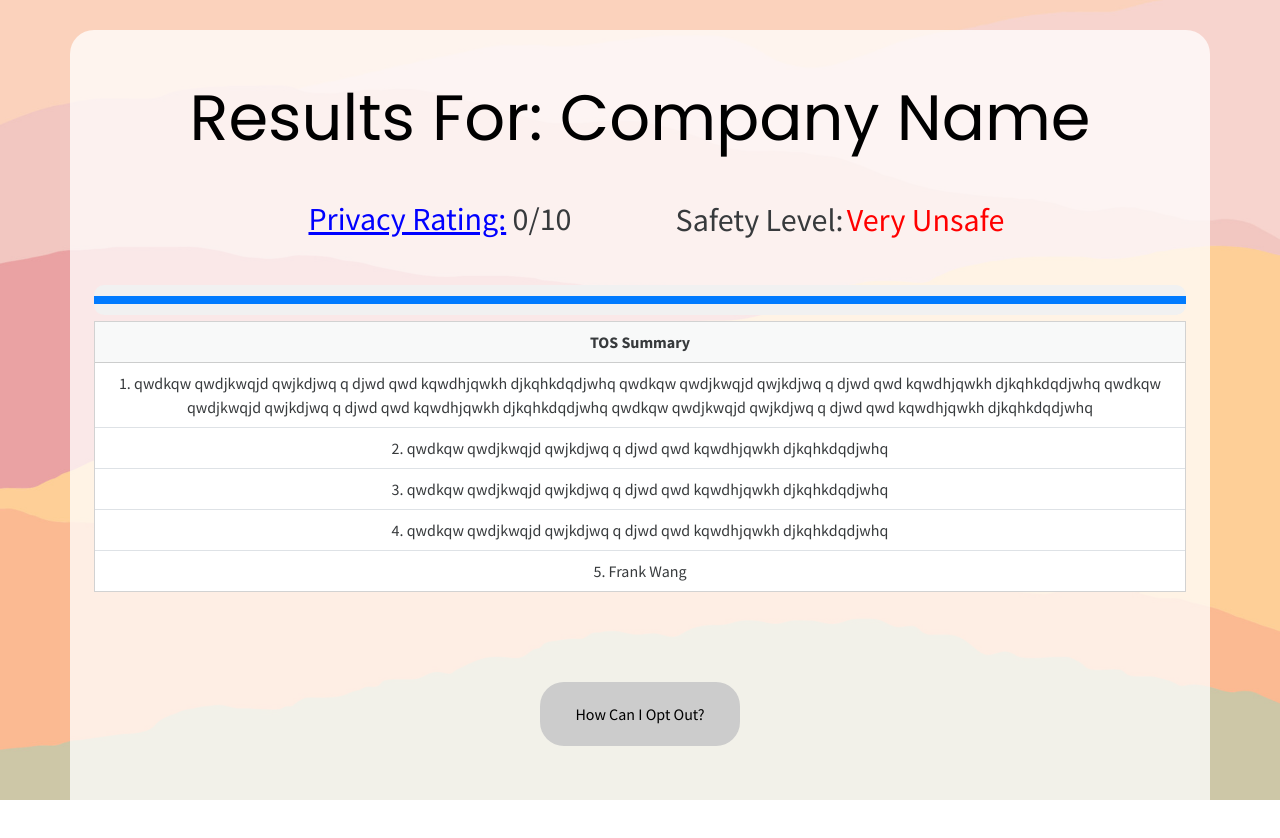
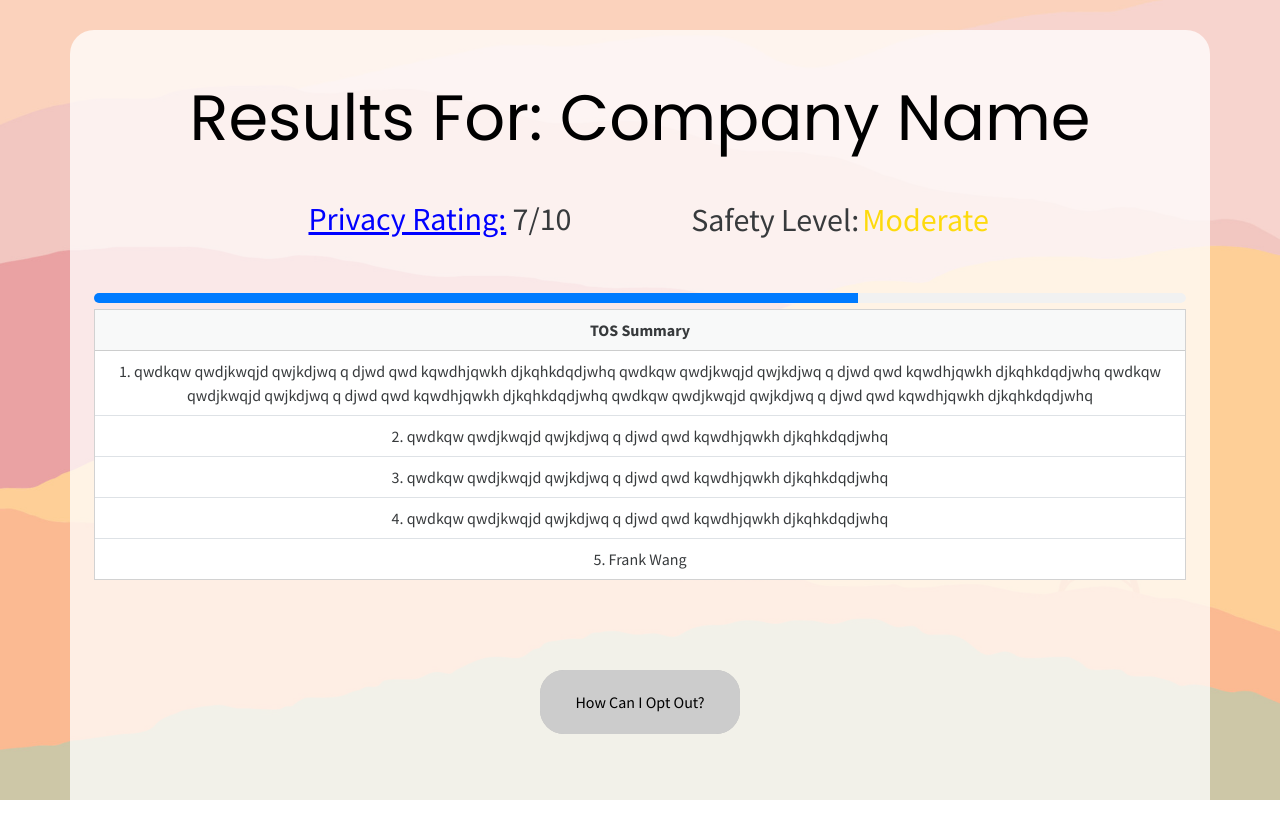
Before and after one commit to larryz1230/TOSter, a React (Create React App) app: page /results in a window 1280 px wide. Shown: the top 838 px of the page. Built offline with nearby package versions, Linux system fonts and the light colour scheme.

Commit message:
results slider

```diff
--- a/src/components/results/Modal.js
+++ b/src/components/results/Modal.js
@@ -1,60 +1,92 @@
-import { useEffect, useState } from 'react';
-import Button from 'react-bootstrap/Button';
-import Modal from 'react-bootstrap/Modal';
-import { Row } from 'react-bootstrap';
-import './res.css'
+import { useEffect, useState } from "react";
+import Button from "react-bootstrap/Button";
+import Modal from "react-bootstrap/Modal";
+import { Row } from "react-bootstrap";
+import "./res.css";
 
-
-const privrating = "0";
+const privrating = "7";
 
 function Example() {
   const [show, setShow] = useState(false);
-  const [safety, setSafety] = useState('');
+  const [safety, setSafety] = useState("");
 
   const handleClose = () => setShow(false);
   const handleShow = () => setShow(true);
 
-
-  function handleSafety({privrating}){
-    if (privrating == '0' || privrating === '1' || privrating === '2') {
-      setSafety('Very Unsafe')
-    }
-    else if(privrating == '3' || privrating == '4') {
-      setSafety('Unsafe')
-    }
-    else if(privrating == '5' || privrating == '6' || privrating == '7') {
-      setSafety('Moderate')
-    }
-    else {
-      setSafety('Safe')
+  function handleSafety({ privrating }) {
+    if (privrating == "0" || privrating === "1" || privrating === "2") {
+      setSafety("Very Unsafe");
+    } else if (privrating == "3" || privrating == "4") {
+      setSafety("Unsafe");
+    } else if (privrating == "5" || privrating == "6" || privrating == "7") {
+      setSafety("Moderate");
+    } else {
+      setSafety("Safe");
     }
   }
 
   useEffect(() => {
-    handleSafety({privrating})
-  }, [privrating])
-
+    handleSafety({ privrating });
+  }, [privrating]);
 
   return (
     <>
-
-      <label className= 'res-privacy-rating' for="customRange3"><u variant="primary" style={{ color: 'blue'}} onClick={handleShow}>Privacy Rating:</u> {privrating}/10</label> {/*class="form-label"*/}
+      <label
+        className="res-privacy-rating"
+        for="customRange3">
+        <u
+          variant="primary"
+          style={{ color: "blue" }}
+          onClick={handleShow}>
+          Privacy Rating:
+        </u>{" "}
+        {privrating}/10
+      </label>{" "}
+      {/*class="form-label"*/}
       <br></br>
       <br></br>
-      <label className = 'res-safety-score' for="customRange3">Safety Level: </label>
-      {' '} {/* creates a space between Safety Level and safety */}
-      <label className = 'res-safety-score' style={{ color: safety === 'Very Unsafe' ? 'red' : safety === 'Unsafe' ? 'orange'
-      : safety === 'Moderate' ? '#FDDA0D' : 'green'}}> {safety}</label>
-
-      <input disabled="true" type="range" class="form-range" min="0" max="10" step="1" id="customRange3" value={privrating}></input>
-
-
-      <Modal show={show} onHide={handleClose} className='modal-container'>
+      <label
+        className="res-safety-score"
+        for="customRange3">
+        Safety Level:{" "}
+      </label>{" "}
+      {/* creates a space between Safety Level and safety */}
+      <label
+        className="res-safety-score"
+        style={{
+          color:
+            safety === "Very Unsafe"
+              ? "red"
+              : safety === "Unsafe"
+              ? "orange"
+              : safety === "Moderate"
+              ? "#FDDA0D"
+              : "green",
+        }}>
+        {" "}
+        {safety}
+      </label>
+      <input
+        disabled="true"
+        type="range"
+        min="0"
+        max="10"
+        step="1"
+        id="customRange3"
+        className="custom-slider"
+        value={privrating}></input>
+      <Modal
+        show={show}
+        onHide={handleClose}
+        className="modal-container">
         <Modal.Header closeButton>
           <Modal.Title>What is privacy rating? </Modal.Title>
         </Modal.Header>
-        <Modal.Body>This privacy rating takes into account the details of the contract as well as historical information about the company to rate how secure user's information will be. </Modal.Body>
-
+        <Modal.Body>
+          This privacy rating takes into account the details of the contract as
+          well as historical information about the company to rate how secure
+          user's information will be.{" "}
+        </Modal.Body>
       </Modal>
     </>
   );
--- a/src/components/results/Results.js
+++ b/src/components/results/Results.js
@@ -1,19 +1,17 @@
-import React from 'react'
+import React from "react";
 import { useEffect, useState } from "react";
-import { Container } from 'react-bootstrap';
-import Modal from './Modal';
-import './res.css'
-import { useLocation } from 'react-router-dom';
-
+import { Container } from "react-bootstrap";
+import Modal from "./Modal";
+import "./res.css";
+import { useLocation } from "react-router-dom";
 
 var set = false;
 
 function Results() {
-
   const location = useLocation();
 
   // Access the prop passed through the state object
-    const c_name = location.state?.c_name || 'Default Value';
+  const c_name = location.state?.c_name || "Default Value";
 
   console.log(c_name);
 
@@ -29,15 +27,14 @@ function Results() {
     // Your array with values
 
     console.log("called useeffect");
-        if (!set){
-
+    if (!set) {
       //insert here????
       const myArray = [
         "qwdkqw qwdjkwqjd qwjkdjwq q djwd qwd kqwdhjqwkh djkqhkdqdjwhq qwdkqw qwdjkwqjd qwjkdjwq q djwd qwd kqwdhjqwkh djkqhkdqdjwhq qwdkqw qwdjkwqjd qwjkdjwq q djwd qwd kqwdhjqwkh djkqhkdqdjwhq qwdkqw qwdjkwqjd qwjkdjwq q djwd qwd kqwdhjqwkh djkqhkdqdjwhq",
         "qwdkqw qwdjkwqjd qwjkdjwq q djwd qwd kqwdhjqwkh djkqhkdqdjwhq",
         "qwdkqw qwdjkwqjd qwjkdjwq q djwd qwd kqwdhjqwkh djkqhkdqdjwhq",
         "qwdkqw qwdjkwqjd qwjkdjwq q djwd qwd kqwdhjqwkh djkqhkdqdjwhq",
-            "Frank Wang"
+        "Frank Wang",
       ];
 
       // Get a reference to the ul element
@@ -47,59 +44,62 @@ function Results() {
       for (let i = 0; i < myArray.length; i++) {
         const li = document.createElement("li");
         li.classList.add("list-group-item");
-            li.textContent = (i + 1) + ". " + myArray[i];
+        li.textContent = i + 1 + ". " + myArray[i];
         ul.appendChild(li);
       }
       set = true;
-
     }
   }, []);
 
   return (
-
-
-
-        <Container fluid className='upload-background'>
-            <Container className='res-opacity-background'>
+    <Container
+      fluid
+      className="upload-background">
+      <Container className="res-opacity-background">
         <Container>
           <div>
-                    <h1 className = 'heading'>Results For: Company Name</h1>
+            <h1 className="heading">Results For: Company Name</h1>
           </div>
 
           <Modal></Modal>
-
-
 
           <div class="card">
             <div class="card-header">
               <b>TOS Summary</b>
             </div>
-                    <ul class="list-group list-group-flush" id="myList" style = {{borderradius:24}}>
-
-                    </ul>
+            <ul
+              class="list-group list-group-flush"
+              id="myList"
+              style={{ borderradius: 24 }}></ul>
           </div>
         </Container>
 
         <Container>
           <div>
-                <button className="res-button" type="button" onClick={toggleCollapse} style = {{position: 'relative',
-                top: 20}}>
+            <button
+              className="res-button button-container-results"
+              type="button"
+              onClick={toggleCollapse}
+              style={{ position: "relative", top: 20 }}>
               How Can I Opt Out?
             </button>
 
-                <div className={`collapse ${isCollapsed ? '' : 'show'}`} id="collapseExample">
-                    <div className="card card-body" style = {{position: 'relative', bottom: 30}}>
-                    Anim pariatur cliche reprehenderit, enim eiusmod high life accusamus terry richardson ad squid. Nihil anim keffiyeh helvetica, craft beer labore wes anderson cred nesciunt sapiente ea proident.
+            <div
+              className={`collapse ${isCollapsed ? "" : "show"}`}
+              id="collapseExample">
+              <div
+                className="card card-body"
+                style={{ position: "relative", bottom: 30 }}>
+                Anim pariatur cliche reprehenderit, enim eiusmod high life
+                accusamus terry richardson ad squid. Nihil anim keffiyeh
+                helvetica, craft beer labore wes anderson cred nesciunt sapiente
+                ea proident.
               </div>
             </div>
           </div>
         </Container>
-
-
-
       </Container>
     </Container>
-
   );
 }
 
--- a/src/components/results/res.css
+++ b/src/components/results/res.css
@@ -1,45 +1,54 @@
-#customRange3 {
-    width: 100%; /* Set the width to fill its container */
-    height: 30px; /* Set the height of the range bar */
-    background-color: #f1f1f1; /* Set the background color of the range bar */
-    border-radius: 10px; /* Add some roundness to the ends of the range bar */
-    outline: none; /* Remove the default focus outline */
+/* Base styles for the range input */
+input[type="range"] {
+  width: 100%;
+  height: 10px;
+  -webkit-appearance: none;
+  appearance: none;
+  outline: none;
+  background-color: transparent;
+  overflow: hidden;
+  border-radius: 10px;
 }
 
-/* Change the track color as the user changes the input value */
-#customRange3::-moz-range-progress {
-    background-color: #007bff;
+/* Styling the track (the background of the slider) */
+input[type="range"]::-webkit-slider-runnable-track {
+  background-color: #f1f1f1;
+  height: 10px;
+  border-radius: 5px;
 }
 
-#customRange3::-webkit-slider-runnable-track {
-    background-color: #007bff;
+/* Styling the thumb (the draggable handle) */
+input[type="range"]::-webkit-slider-thumb {
+  -webkit-appearance: none;
+  width: 0;
+  height: 0;
+  border: none;
+  box-shadow: none;
+  background-color: transparent;
+  box-shadow: -1000px 0 0 1000px #007bff;
 }
 
-/* Hide the default tick marks */
-#customRange3::-moz-range-track {
+/* Styling the thumb on different browsers */
+input[type="range"]::-moz-range-thumb {
+  width: 0;
+  height: 0;
   border: none;
+  box-shadow: none;
+  background-color: transparent;
 }
 
-#customRange3::-ms-track {
+input[type="range"]::-ms-thumb {
+  width: 0;
+  height: 0;
   border: none;
+  box-shadow: none;
+  background-color: transparent;
 }
-
-#customRange3::-webkit-slider-thumb {
-    -webkit-appearance: none;
-    appearance: none;
-    width: 0; /* Set the width of the thumb to 0 to hide it */
-  }
-
-  #customRange3::-moz-range-thumb {
-    width: 0;
-  }
-
 .res-opacity-background {
   background-color: rgba(255, 255, 255, 0.75);
   border-radius: 24px;
   padding-top: 50px;
   padding-bottom: 50px;
-
 }
 
 .res-button {
--- a/src/index.css
+++ b/src/index.css
@@ -47,7 +47,6 @@ code {
   z-index: -1;
   opacity: 0.75;
 }
-
 
 .home-content {
   padding: 9rem 0 2rem !important;
@@ -113,11 +112,10 @@ code {
   border-radius: 24px;
   background-color: rgba(255, 255, 255, 0);
   font-size: 32px;
-  padding-top:60px;
+  padding-top: 60px;
   bottom: 100px;
-  font-family: 'Poppins'
+  font-family: "Poppins";
 }
-
 
 /*
 .button-container-primary {
@@ -165,7 +163,7 @@ code {
   position: relative;
   padding: 20px;
   border-radius: 24px;
-  --background-color: black;
+  --background-color: #cccccc;
   --border-size: 2px;
   font-size: 25px;
 }
@@ -190,6 +188,26 @@ code {
   bottom: calc(var(--border-size) * -3);
 }
 
+.button-container-results::before {
+  content: " ";
+  position: absolute;
+  top: 0;
+  left: 0;
+  right: 0;
+  bottom: 0;
+  z-index: -1;
+  border-radius: 24px;
+  border: var(--border-size) solid var(--background-color);
+  transition: top, left, right, bottom, 100ms ease-in-out;
+}
+.button-container-results:hover::before,
+.button-container-results:focus::before {
+  top: calc(var(--border-size) * -3);
+  left: calc(var(--border-size) * -3);
+  right: calc(var(--border-size) * -3);
+  bottom: calc(var(--border-size) * -3);
+}
+
 button {
   display: block;
   cursor: pointer;
@@ -203,7 +221,6 @@ button {
   background: #cccccc;
   transition-duration: 0.4s;
 }
-
 
 #preloader {
   position: fixed;
```
Lines whose indentation alone changed are shown as unchanged.
